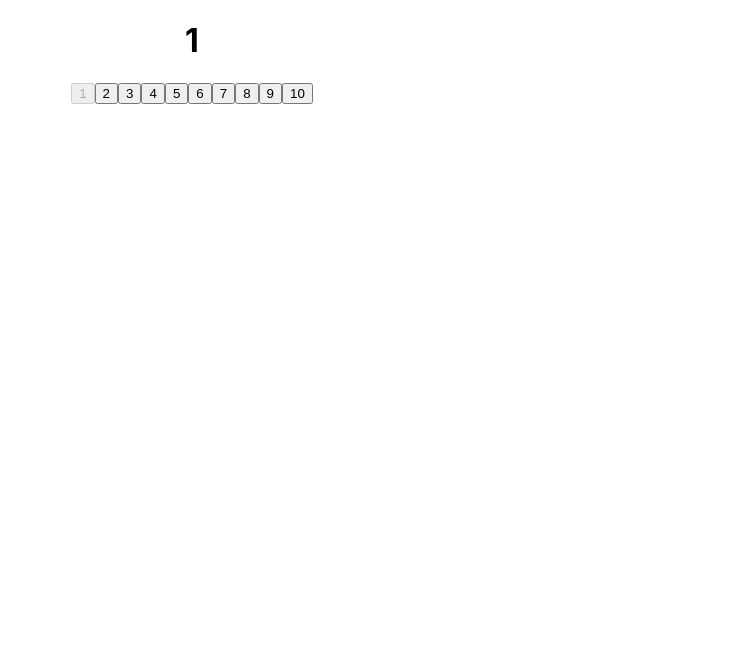
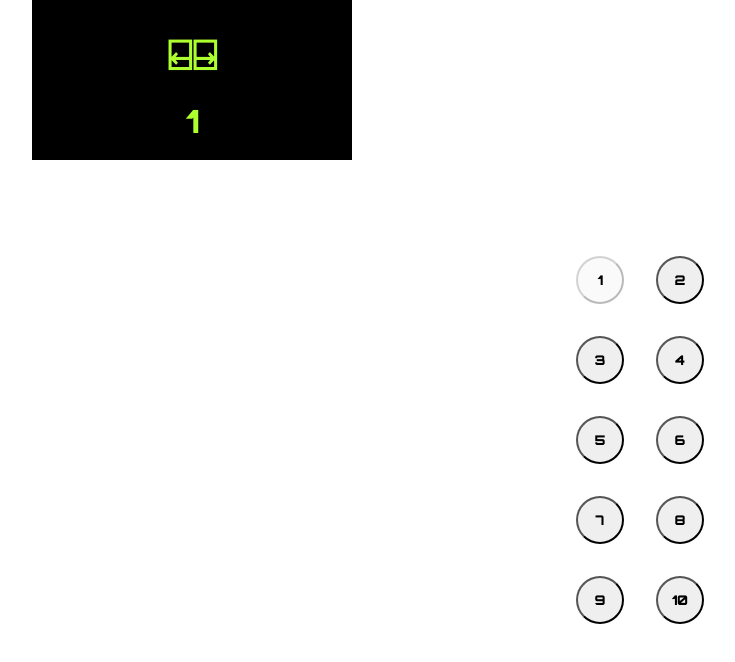
Before and after one commit to michaelyonkman/Elevator, a React (Create React App) app: page / in a window 1280 px wide. Shown: the top 662 px of the page, without its empty margins (448-1183 px from the left). Built offline with nearby package versions, Linux system fonts and the light colour scheme.

Commit message:
added new font and some styling

```diff
--- a/public/index.html
+++ b/public/index.html
@@ -2,6 +2,10 @@
 <html lang="en">
   <head>
     <meta charset="utf-8" />
+    <link
+      href="https://fonts.googleapis.com/css2?family=Orbitron:wght@900&display=swap"
+      rel="stylesheet"
+    />
     <link rel="icon" href="%PUBLIC_URL%/favicon.ico" />
     <meta name="viewport" content="width=device-width, initial-scale=1" />
     <meta name="theme-color" content="#000000" />
--- a/src/App.css
+++ b/src/App.css
@@ -1,38 +1,64 @@
 .App {
   text-align: center;
-}
-
-.App-logo {
-  height: 40vmin;
-  pointer-events: none;
-}
-
-@media (prefers-reduced-motion: no-preference) {
-  .App-logo {
-    animation: App-logo-spin infinite 20s linear;
-  }
-}
-
-.App-header {
-  background-color: #282c34;
-  min-height: 100vh;
   display: flex;
   flex-direction: column;
   align-items: center;
-  justify-content: center;
-  font-size: calc(10px + 2vmin);
-  color: white;
+  font-family: 'Orbitron', sans-serif;
 }
 
-.App-link {
-  color: #61dafb;
+.App h1 {
+  color: greenyellow;
 }
 
-@keyframes App-logo-spin {
-  from {
-    transform: rotate(0deg);
-  }
-  to {
-    transform: rotate(360deg);
-  }
+.button-container {
+  position: fixed;
+  right: 0;
+  bottom: 0;
+  display: flex;
+  width: 30%;
+  height: 70%;
 }
+
+.button-container-left {
+  display: flex;
+  flex-direction: column;
+  align-items: flex-end;
+  width: 50%;
+  height: 100%;
+}
+
+.button-container-right {
+  display: flex;
+  flex-direction: column;
+  width: 50%;
+  height: 100%;
+}
+
+.button-container button {
+  font-family: 'Orbitron', sans-serif;
+  border-radius: 50%;
+  width: 3rem;
+  height: 3rem;
+  margin: 1rem;
+}
+
+.floor {
+  width: 25%;
+  height: 5rem;
+  background: black;
+}
+
+.message {
+  font-size: 1.3rem;
+  width: 25%;
+  height: 5rem;
+  background: black;
+}
+
+button:disabled {
+  color: black;
+}
+
+.selected {
+  background-color: greenyellow;
+}
--- a/src/App.js
+++ b/src/App.js
@@ -9,8 +9,8 @@ class App extends React.Component {
     this.state = {
       floor: 1,
       selected: [],
+      message: '⍇⍈',
       direction: null,
-      message: '',
       btn1disabled: true,
       btn2disabled: false,
       btn3disabled: false,
@@ -29,10 +29,16 @@ class App extends React.Component {
   render() {
     return (
       <div className="App">
+        <div className="message">
           <h1>{this.state.message}</h1>
+        </div>
+        <div className="floor">
           <h1>{this.state.floor}</h1>
-        <div>
+        </div>
+        <div className="button-container">
+          <div className="button-container-left">
             <button
+              className={this.state.selected.includes(1) ? 'selected' : null}
               value="1"
               disabled={this.state.btn1disabled}
               onClick={this.handleClick}
@@ -40,6 +46,41 @@ class App extends React.Component {
               1
             </button>
             <button
+              className={this.state.selected.includes(3) ? 'selected' : null}
+              value="3"
+              disabled={this.state.btn3disabled}
+              onClick={this.handleClick}
+            >
+              3
+            </button>
+            <button
+              className={this.state.selected.includes(5) ? 'selected' : null}
+              value="5"
+              disabled={this.state.btn5disabled}
+              onClick={this.handleClick}
+            >
+              5
+            </button>
+            <button
+              className={this.state.selected.includes(7) ? 'selected' : null}
+              value="7"
+              disabled={this.state.btn7disabled}
+              onClick={this.handleClick}
+            >
+              7
+            </button>
+            <button
+              className={this.state.selected.includes(9) ? 'selected' : null}
+              value="9"
+              disabled={this.state.btn9disabled}
+              onClick={this.handleClick}
+            >
+              9
+            </button>
+          </div>
+          <div className="button-container-right">
+            <button
+              className={this.state.selected.includes(2) ? 'selected' : null}
               value="2"
               disabled={this.state.btn2disabled}
               onClick={this.handleClick}
@@ -47,13 +88,7 @@ class App extends React.Component {
               2
             </button>
             <button
-            value="3"
-            disabled={this.state.btn3disabled}
-            onClick={this.handleClick}
-          >
-            3
-          </button>
-          <button
+              className={this.state.selected.includes(4) ? 'selected' : null}
               value="4"
               disabled={this.state.btn4disabled}
               onClick={this.handleClick}
@@ -61,13 +96,7 @@ class App extends React.Component {
               4
             </button>
             <button
-            value="5"
-            disabled={this.state.btn5disabled}
-            onClick={this.handleClick}
-          >
-            5
-          </button>
-          <button
+              className={this.state.selected.includes(6) ? 'selected' : null}
               value="6"
               disabled={this.state.btn6disabled}
               onClick={this.handleClick}
@@ -75,13 +104,7 @@ class App extends React.Component {
               6
             </button>
             <button
-            value="7"
-            disabled={this.state.btn7disabled}
-            onClick={this.handleClick}
-          >
-            7
-          </button>
-          <button
+              className={this.state.selected.includes(8) ? 'selected' : null}
               value="8"
               disabled={this.state.btn8disabled}
               onClick={this.handleClick}
@@ -89,19 +112,14 @@ class App extends React.Component {
               8
             </button>
             <button
-            value="9"
-            disabled={this.state.btn9disabled}
-            onClick={this.handleClick}
-          >
-            9
-          </button>
-          <button
+              className={this.state.selected.includes(10) ? 'selected' : null}
               value="10"
               disabled={this.state.btn10disabled}
               onClick={this.handleClick}
             >
               10
             </button>
+          </div>
         </div>
       </div>
     );
@@ -116,7 +134,7 @@ class App extends React.Component {
     });
     if (!this.state.direction) {
       if (Number(e.target.value) > this.state.floor) {
-        this.setState({ direction: 'up' });
+        this.setState({ direction: 'up', message: '↑' });
         for (let i = 1; i < this.state.floor; i++) {
           this.setState({
             ['btn' + String(i) + 'disabled']: true,
@@ -132,7 +150,7 @@ class App extends React.Component {
           }
         }, 1000);
       } else if (Number(e.target.value) < this.state.floor) {
-        this.setState({ direction: 'down' });
+        this.setState({ direction: 'down', message: '↓' });
         for (let i = 10; i > this.state.floor; i--) {
           this.setState({
             ['btn' + String(i) + 'disabled']: true,
@@ -155,11 +173,11 @@ class App extends React.Component {
   }
   arrived() {
     clearInterval(intervalID);
-    this.setState({ message: 'Doors Opening' });
+    this.setState({ message: '⍇⍈' });
     setTimeout(() => {
-      this.setState({ message: 'Doors Closing' });
       if (this.state.selected.length > 1) {
         if (this.state.direction === 'up') {
+          this.setState({ message: '↑' });
           this.state.selected.shift();
           intervalID = setInterval(() => {
             this.setState({
@@ -171,6 +189,7 @@ class App extends React.Component {
             }
           }, 1000);
         } else if (this.state.direction === 'down') {
+          this.setState({ message: '↓' });
           this.state.selected.pop();
           intervalID = setInterval(() => {
             this.setState({
@@ -187,7 +206,6 @@ class App extends React.Component {
         }
       } else {
         this.state.selected.pop();
-        console.log('DONE!!!', this.state.selected);
         this.reset();
       }
     }, 5000);
```
Lines whose indentation alone changed are shown as unchanged.
